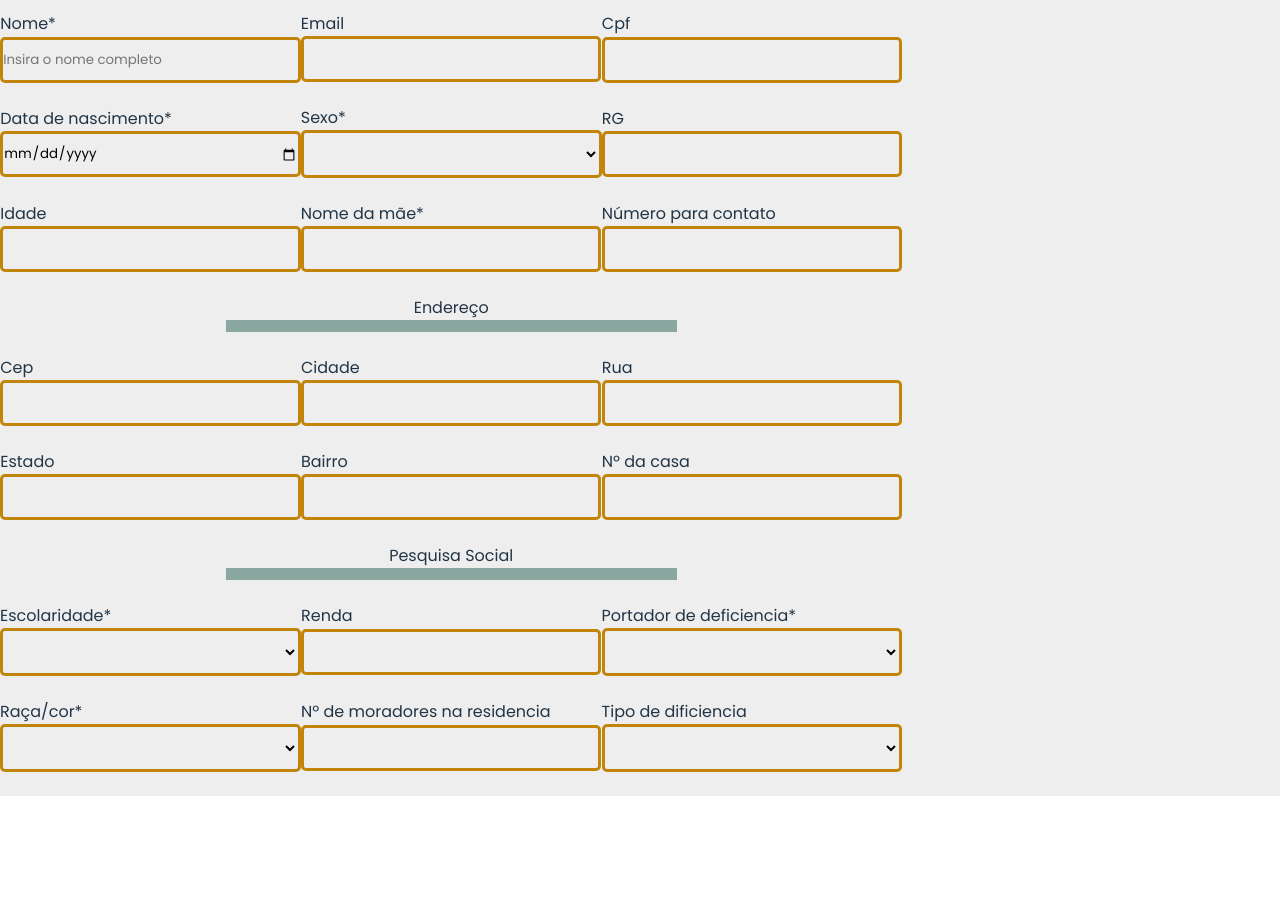
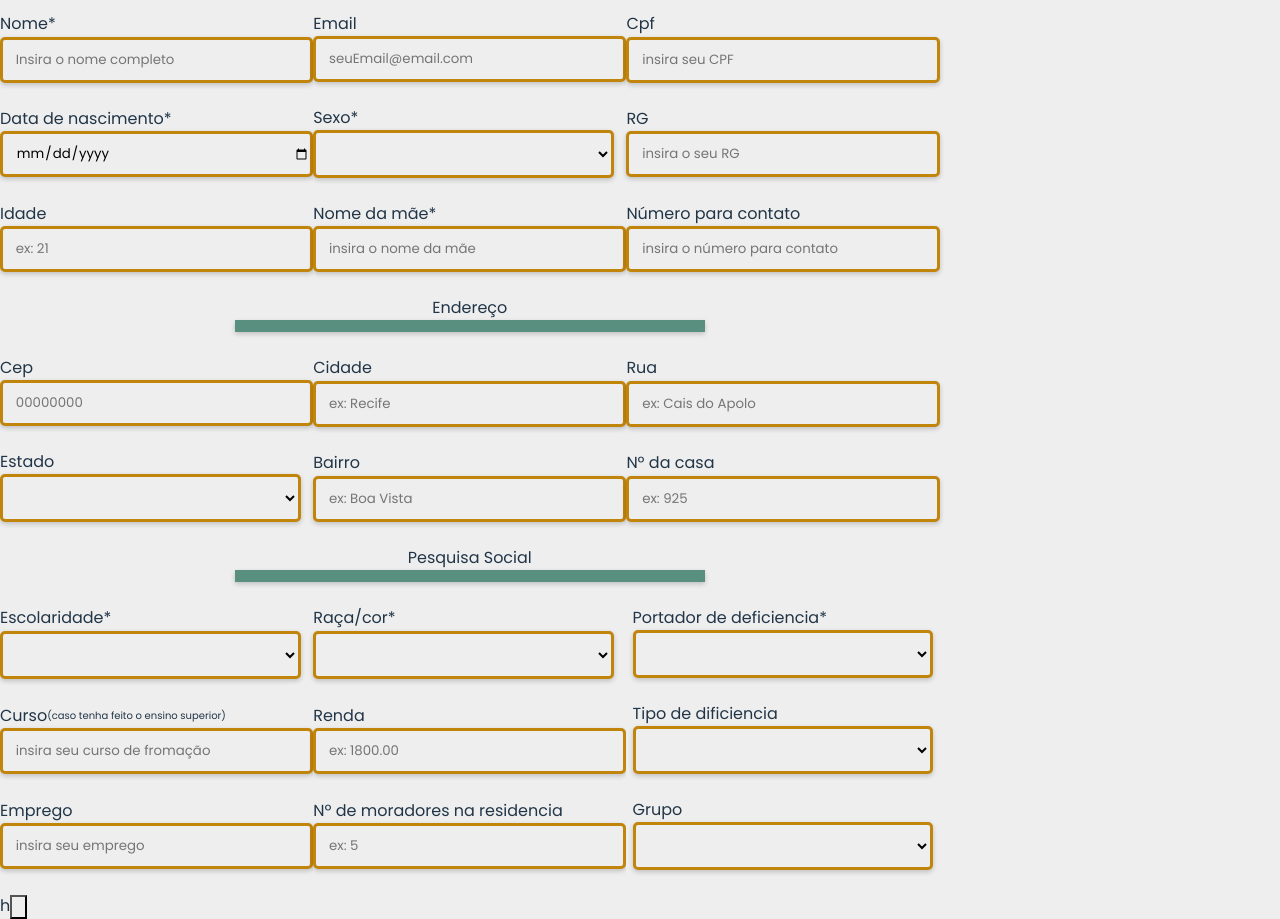
Before and after one commit to KarolynneFreire/projeto-start-ia, a React (Vite) app in the folder front/projetostartia/: page /start-projeto/cadastro in a window 1280 px wide. Shown: the part 280-1199 px from the top of the page. Before the commit the page ends 1076 px from the top, so only its background shows below. Built offline with nearby package versions, Linux system fonts and the light colour scheme.

Commit message:
finalização front cadastro e api de cep

```diff
--- a/front/projetostartia/package.json
+++ b/front/projetostartia/package.json
@@ -10,6 +10,8 @@
     "preview": "vite preview"
   },
   "dependencies": {
+    "axios": "^1.7.7",
+    "cors": "^2.8.5",
     "react": "^18.3.1",
     "react-chatbotify": "^2.0.0-beta.7",
     "react-dom": "^18.3.1",
--- a/front/projetostartia/src/App.jsx
+++ b/front/projetostartia/src/App.jsx
@@ -2,7 +2,6 @@ import { Outlet } from 'react-router-dom'
 
 import './App.css'
 import Navbar from "./assets/components/Navbar"
-
 
 function App() {
   return (
--- a/front/projetostartia/src/assets/css/Cadastro.css
+++ b/front/projetostartia/src/assets/css/Cadastro.css
@@ -1,42 +1,62 @@
-.Cadastro-inputs{
+.Cadastro-inputs {
     height: 5vh;
     width: 23vw;
     border: 3px solid rgba(194, 133, 12, 1);
     border-radius: 5px;
+    box-shadow: 0px 2px 5px 0px rgba(0, 0, 0, 0.2);
 }
 
-.Cadastro-inputs-select{
+.Cadastro-inputs-select {
     height: 6vh;
     width: 23.5vw;
     border: 3px solid rgba(194, 133, 12, 1);
     border-radius: 5px;
+    box-shadow: 0px 2px 5px 0px rgba(0, 0, 0, 0.2);
 }
 
-h1{
+h1 {
     text-align: center;
     padding-top: 2vh;
 }
 
-p{
+p {
     text-align: center;
 }
 
-form span{
+form span {
     display: block;
     position: relative;
     width: 50%;
     height: 1.5vh;
     left: 25%;
-    background: rgb(139, 168, 160);
+    background: rgb(88, 143, 127);
+    box-shadow: 0px 2px 5px 0px rgba(0, 0, 0, 0.2);
 }
 
-.container{
+.container {
     display: grid;
     grid-template-columns: 1fr 1fr 1fr;
 }
 
-.container-products{
+.container-products {
     display: grid;
     justify-content: space-around;
     justify-items: start;
 }
+
+.container-products p{
+    font-size: 10px;
+}
+
+.for-acad{
+    display: flex;
+    align-items: center;
+}
+
+input{
+    padding-left: 1vw;
+}
+
+select{
+    padding-left: 1vw;
+}
--- a/front/projetostartia/src/assets/routes/Cadastro.jsx
+++ b/front/projetostartia/src/assets/routes/Cadastro.jsx
@@ -1,8 +1,41 @@
 import React from 'react'
+import { useEffect, useState } from 'react'
+import axios from 'axios'
 
 import '../css/Cadastro.css'
 
+
+
 const Cadastro = () => {
+
+    const [cep, setCep] = useState('');
+    const [user, setUser] = useState({});
+
+    const handleCEPChange = (e) => {
+        const newCEP = e.target.value.replace(/\D/g, '');
+        setCep(newCEP);
+      };
+
+      useEffect(() => {
+        const fetchUserByCEP = async () => {
+          try {
+            const url = `https://brasilapi.com.br/api/cep/v1/${cep}`;
+            const response = await axios.get(url);
+            setUser(response.data);
+            console.log(response.data)
+          } catch (error) {
+            console.error('Error fetching user data:', error);
+            setError(error);
+          } finally {
+            console.log('Finally block executed');
+          }
+        };
+
+        if (cep.length === 8) { // Check for valid CEP length (adjust if needed)
+          fetchUserByCEP();
+        }
+      }, [cep]);
+
     return (
         <div>
             <h1>Cadastro de usuário</h1>
@@ -12,33 +45,33 @@ const Cadastro = () => {
                 <span></span><br />
                 <div className='container'>{/*Dados Pessoais começo*/}
                     <div className='container-products'>
-                        <label htmlFor="">Nome*</label>
-                        <input type='text' className='Cadastro-inputs' placeholder='Insira o nome completo' /><br />
-                        <label htmlFor="">Data de nascimento*</label>
-                        <input type='date' className='Cadastro-inputs' /><br />
-                        <label htmlFor="idade">Idade</label>
-                        <input type="number" className='Cadastro-inputs' /><br />
+                        <label htmlFor='nome'>Nome*</label>
+                        <input type='text' className='Cadastro-inputs' id='nome' placeholder='Insira o nome completo' /><br />
+                        <label htmlFor='data-nasc'>Data de nascimento*</label>
+                        <input type='date' className='Cadastro-inputs' id='data-nasc' /><br />
+                        <label htmlFor='idade'>Idade</label>
+                        <input type='number' className='Cadastro-inputs' id='idade' placeholder='ex: 21' /><br />
                     </div>
                     <div className='container-products'>
 
-                        <label htmlFor="">Email</label>
-                        <input type="email" className='Cadastro-inputs' /><br />
-                        <label htmlFor="">Sexo*</label>
+                        <label htmlFor='email'>Email</label>
+                        <input type='email' className='Cadastro-inputs' id='email' placeholder='seuEmail@email.com' /><br />
+                        <label htmlFor='sexo'>Sexo*</label>
                         <select name='sexo' id='sexo' className='Cadastro-inputs-select'>
-                            <option value=""></option>
-                            <option value="F">Feminino</option>
-                            <option value="M">Masculino</option>
+                            <option value=''></option>
+                            <option value='F'>Feminino</option>
+                            <option value='M'>Masculino</option>
                         </select><br />
-                        <label htmlFor="mae">Nome da mãe*</label>
-                        <input type="text" className='Cadastro-inputs' /><br />
+                        <label htmlFor='mae'>Nome da mãe*</label>
+                        <input type='text' className='Cadastro-inputs' id='mae' placeholder='insira o nome da mãe' /><br />
                     </div>
                     <div className='container-products'>
-                        <label htmlFor="cpf">Cpf</label>
-                        <input type="number" className='Cadastro-inputs' /><br />
-                        <label htmlFor="RG">RG</label>
-                        <input type="number" className='Cadastro-inputs' /><br />
-                        <label htmlFor="Num-contato">Número para contato</label>
-                        <input type="number" className='Cadastro-inputs' /><br />
+                        <label htmlFor='cpf'>Cpf</label>
+                        <input type='number' className='Cadastro-inputs' id='cpf' placeholder='insira seu CPF' /><br />
+                        <label htmlFor='RG'>RG</label>
+                        <input type='number' className='Cadastro-inputs' id='rg' placeholder='insira o seu RG' /><br />
+                        <label htmlFor='Num-contato'>Número para contato</label>
+                        <input type='number' className='Cadastro-inputs' id='telefone' placeholder='insira o número para contato' /><br />
                     </div>
                 </div>{/*Dados Pessoais fim*/}
 
@@ -46,22 +79,51 @@ const Cadastro = () => {
                 <span></span><br />
                 <div className='container'>{/*Endereço começo*/}
                     <div className='container-products'>
-                        <label htmlFor="">Cep</label>
-                        <input type='number' className='Cadastro-inputs' /><br />
-                        <label htmlFor="">Estado</label>
-                        <input type='text' className='Cadastro-inputs' /><br />
+                        <label htmlFor='cep'>Cep</label>
+                        <input type='number' className='Cadastro-inputs' id='cep' placeholder='00000000' value={cep} onChange={handleCEPChange}/><br />
+                        <label htmlFor='uf'>Estado</label>
+                        <select name='uf' id='uf' className='Cadastro-inputs-select'>
+                            <option value={user.state}>{user.state}</option>
+                            <option value='AC'>Acre</option>
+                            <option value='AL'>Alagoas</option>
+                            <option value="AP">Amapá</option>
+                            <option value="AM">Amazonas</option>
+                            <option value="BA">Bahia</option>
+                            <option value="CE">Ceará</option>
+                            <option value="DF">Distrito Federal</option>
+                            <option value="ES">Espírito Santo</option>
+                            <option value="GO">Goiás</option>
+                            <option value="Ma">Maranhão</option>
+                            <option value="MT">Mato Grosso</option>
+                            <option value="MS">Mato Grosso do Sul</option>
+                            <option value="MG">Minas Gerais</option>
+                            <option value="PA">Pará</option>
+                            <option value="PB">Paraíba</option>
+                            <option value="PR">Paraná</option>
+                            <option value="PE">Pernambuco</option>
+                            <option value="PI">Piauí</option>
+                            <option value="RJ">Rio de Janeiro</option>
+                            <option value="RN">Rio Grande do Norte</option>
+                            <option value="RS">Rio Grande do Sul</option>
+                            <option value="Ro">Rondônia</option>
+                            <option value="RR">Roraima</option>
+                            <option value="SC">Santa Catarina</option>
+                            <option value="SP">São Paulo</option>
+                            <option value="SE">Sergipe</option>
+                            <option value="TO">Tocantins</option>
+                        </select><br />
                     </div>
                     <div className='container-products'>
-                        <label htmlFor="">Cidade</label>
-                        <input type='text' className='Cadastro-inputs' /><br />
-                        <label htmlFor="">Bairro</label>
-                        <input type='text' className='Cadastro-inputs' /><br />
+                        <label htmlFor='cidade'>Cidade</label>
+                        <input type='text' className='Cadastro-inputs' id='cidade' placeholder='ex: Recife' value={user.city}/><br />
+                        <label htmlFor='bairro'>Bairro</label>
+                        <input type='text' className='Cadastro-inputs' id='bairro' placeholder='ex: Boa Vista' value={user.neighborhood}/><br />
                     </div>
                     <div className='container-products'>
-                        <label htmlFor="">Rua</label>
-                        <input type='text' className='Cadastro-inputs' /><br />
-                        <label htmlFor="">Nº da casa</label>
-                        <input type='number' className='Cadastro-inputs' /><br />
+                        <label htmlFor='rua'>Rua</label>
+                        <input type='text' className='Cadastro-inputs' id='rua' placeholder='ex: Cais do Apolo' value={user.street}/><br />
+                        <label htmlFor='n-endereco'>Nº da casa</label>
+                        <input type='number' className='Cadastro-inputs' id='n-endereco' placeholder='ex: 925' /><br />
                     </div>
                 </div>{/*Endereço fim*/}
 
@@ -69,8 +131,8 @@ const Cadastro = () => {
                 <span></span><br />
                 <div className='container'>{/*Pesquisa social começo*/}
                     <div className='container-products'>
-                        <label htmlFor="">Escolaridade*</label>
-                        <select name='Escolaridade' id='Escolaridade' className='Cadastro-inputs-select' aria-placeholder=''>
+                        <label htmlFor='escolaridade'>Escolaridade*</label>
+                        <select name='escolaridade' id='escolaridade' className='Cadastro-inputs-select'>
                             <option value=''></option>
                             <option value='Ensino fundamental incompleto'>Ensino fundamental incompleto</option>
                             <option value='Ensino fundamental Completo'>Ensino fundamental Completo</option>
@@ -80,8 +142,17 @@ const Cadastro = () => {
                             <option value='Superio incompleto'>Superio incompleto</option>
                             <option value='Superio Completo'>Superio Completo</option>
                         </select><br />
-                        <label htmlFor="">Raça/cor*</label>
-                        <select name='Etnia' id='Etnia' className='Cadastro-inputs-select'>
+                        <div className='for-acad'>
+                            <label htmlFor="faculdade">Curso </label>
+                            <p>(caso tenha feito o ensino superior)</p>
+                        </div>
+                        <input type="text" className='Cadastro-inputs' id='faculdade' placeholder='insira seu curso de fromação' /><br />
+                        <label htmlFor="emprego">Emprego</label>
+                        <input type="text" className='Cadastro-inputs' id='emprego' placeholder='insira seu emprego' /><br />
+                    </div>
+                    <div className='container-products'>
+                        <label htmlFor='etnia'>Raça/cor*</label>
+                        <select name='etnia' id='etnia' className='Cadastro-inputs-select'>
                             <option value=''></option>
                             <option value='Preto'>Preto</option>
                             <option value='Pardo'>Pardo</option>
@@ -89,33 +160,55 @@ const Cadastro = () => {
                             <option value='Indígena'>Indigína</option>
                             <option value='Amarelo'>Amarelo</option>
                         </select><br />
+                        <label htmlFor='renda'>Renda</label>
+                        <input type='number' className='Cadastro-inputs' id='renda' placeholder='ex: 1800.00' /><br />
+                        <label htmlFor='n-moradores'>Nº de moradores na residencia</label>
+                        <input type='number' className='Cadastro-inputs' id='n-moradores' placeholder='ex: 5' /><br />
                     </div>
                     <div className='container-products'>
-                        <label htmlFor="">Renda</label>
-                        <input type='number' className='Cadastro-inputs' /><br />
-                        <label htmlFor="">Nº de moradores na residencia</label>
-                        <input type="number" className='Cadastro-inputs' /><br />
-                    </div>
-                    <div className='container-products'>
-                        <label htmlFor="PCD">Portador de deficiencia*</label>
+                        <label htmlFor='PCD'>Portador de deficiencia*</label>
                         <select name='PCD' id='PCD' className='Cadastro-inputs-select'>
-                            <option value=""></option>
-                            <option value="S">Sim</option>
-                            <option value="N">Não</option>
+                            <option value=''></option>
+                            <option value='S'>Sim</option>
+                            <option value='N'>Não</option>
                         </select><br />
-                        <label htmlFor="tipo-PCD">Tipo de dificiencia</label>
+                        <label htmlFor='tipo-PCD'>Tipo de dificiencia</label>
                         <select name='tipo-PCD' id='tipo-PCD' className='Cadastro-inputs-select'>
-                            <option value=""></option>
-                            <option value="fisica">Deficiência física</option>
-                            <option value="auditiva">Deficiência auditiva</option>
-                            <option value="visual">Deficiência visual</option>
-                            <option value="intelectual">Deficiência intelectual</option>
-                            <option value="psicossocial ou por saúde mental">Deficiência psicossocial ou por saúde mental</option>
-                            <option value="múltipla">Deficiência múltipla</option>
+                            <option value=''></option>
+                            <option value='fisica'>Deficiência física</option>
+                            <option value='auditiva'>Deficiência auditiva</option>
+                            <option value='visual'>Deficiência visual</option>
+                            <option value='intelectual'>Deficiência intelectual</option>
+                            <option value='psicossocial ou por saúde mental'>Deficiência psicossocial ou por saúde mental</option>
+                            <option value='múltipla'>Deficiência múltipla</option>
+                        </select><br />
+                        <label htmlFor="grupo">Grupo</label>
+                        <select name='grupo' id='grupo' className='Cadastro-inputs-select'>
+                            <option value=''></option>
+                            <option value='caminhoneiros'>Caminhoneiros</option>
+                            <option value='gest-puer'>Gestantes e puérperas</option>
+                            <option value='gest-puer-Nrec'>Gestantes e puérperas não residentes de recife</option>
+                            <option value='idosos'>idosos</option>
+                            <option value='p-geral'>Público em geral</option>
+                            <option value='p-comorbidades'>Pessoa com comorbidades</option>
+                            <option value="p-viagem-ext">Pessoa com viagem para o exterior</option>
+                            <option value="p-situação-r">Pessoa em situação de rua</option>
+                            <option value="sesau-busca-atv">Sesau - Busca ativa</option>
+                            <option value="trab-assis-social">Trabalhadores da Assistencia Social</option>
+                            <option value="trab-educa">Trabalhadores da Educação</option>
+                            <option value="trab-limp-urb">Trabalhadores da limpeza urbana</option>
+                            <option value="trab-saude">Trabalhadores da saúde</option>
+                            <option value="trab-transp-aereo">Trabalhadores de transporte aéreo</option>
+                            <option value="trab-transp-aqua">Trabalhadores de transporte aquaviário</option>
+                            <option value="trab-transp-rodo">Trabalhadores de transporte rodoviário</option>
+                            <option value="trab-transp-ferro-metro">Trabalhadores de transporte metroviário e ferroviário</option>
+                            <option value="trab-indust-banc">Trabalhadores industriais e bancarios</option>
+                            <option value="trab-portuario">Trabalhadores portuarios</option>
+                            <option value="outros">outros</option>
                         </select><br />
                     </div>
-                </div>{/*Pesquisa social fim*/}
-                {/*grupo mt grande para colocar agr preguiça*/}
+                </div>{/*Pesquisa social fim*/}h
+                <input type="button" value="" />
             </form>
         </div>
     )
```
Also changed, not shown: 1 other file (tests, documents, lock files or other folders).
